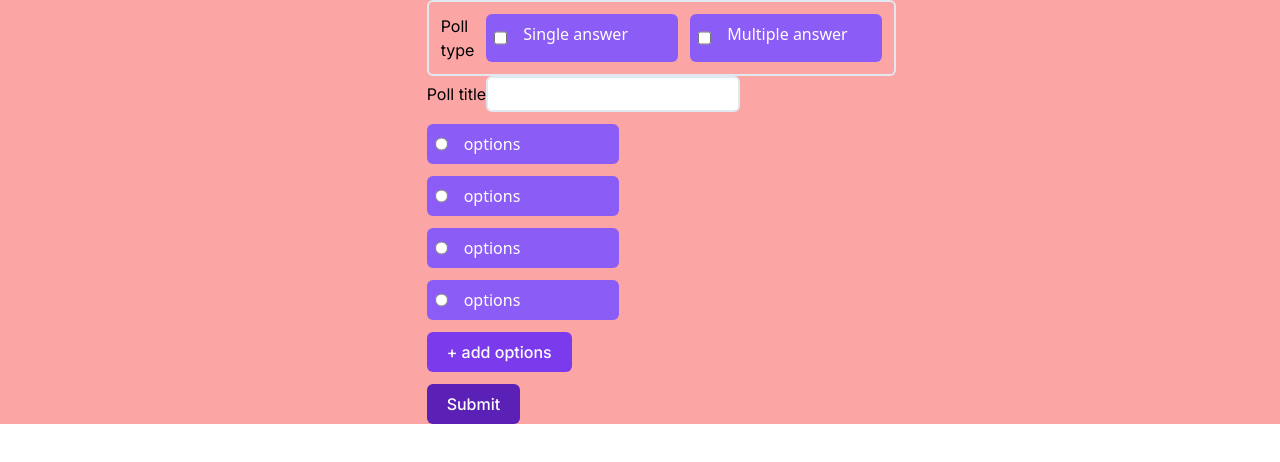
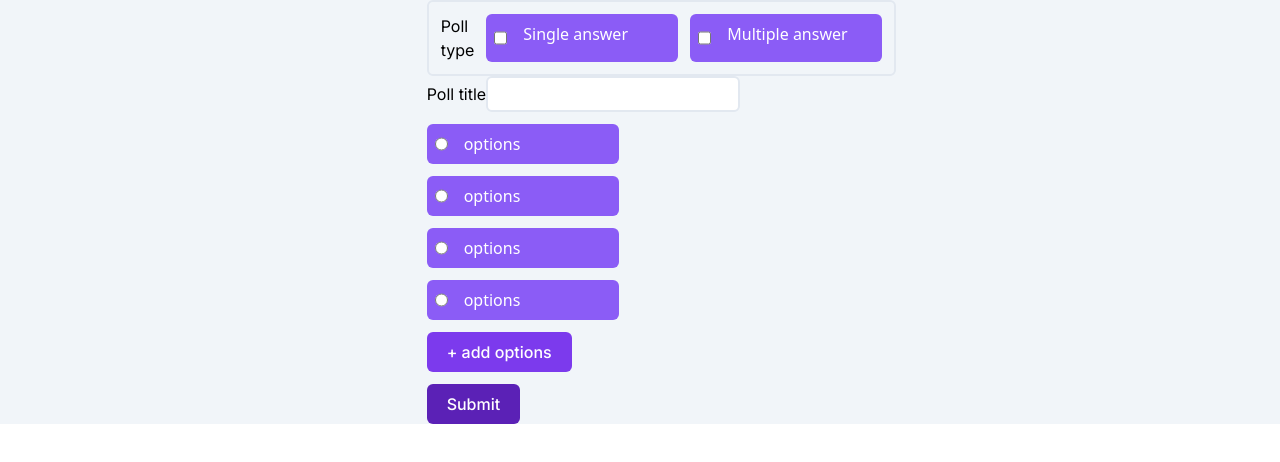
Before and after one commit to manu2699/polling-kf, a Next.js app: page /poll/create in a window 1280 px wide. Shown: the top 462 px of the page. Built offline with nearby package versions, Linux system fonts and the light colour scheme.

Commit message:
update page.tsx

```diff
--- a/app/poll/create/page.tsx
+++ b/app/poll/create/page.tsx
@@ -1,5 +1,5 @@
 import Poll from "@/components/poll";
 
 export default function Home() {
-  return <div className="bg-red-300"><Poll isCreation/></div>;
+  return <div className="bg-slate-100"><Poll isPollCreation={true}/></div>;
 }
```
